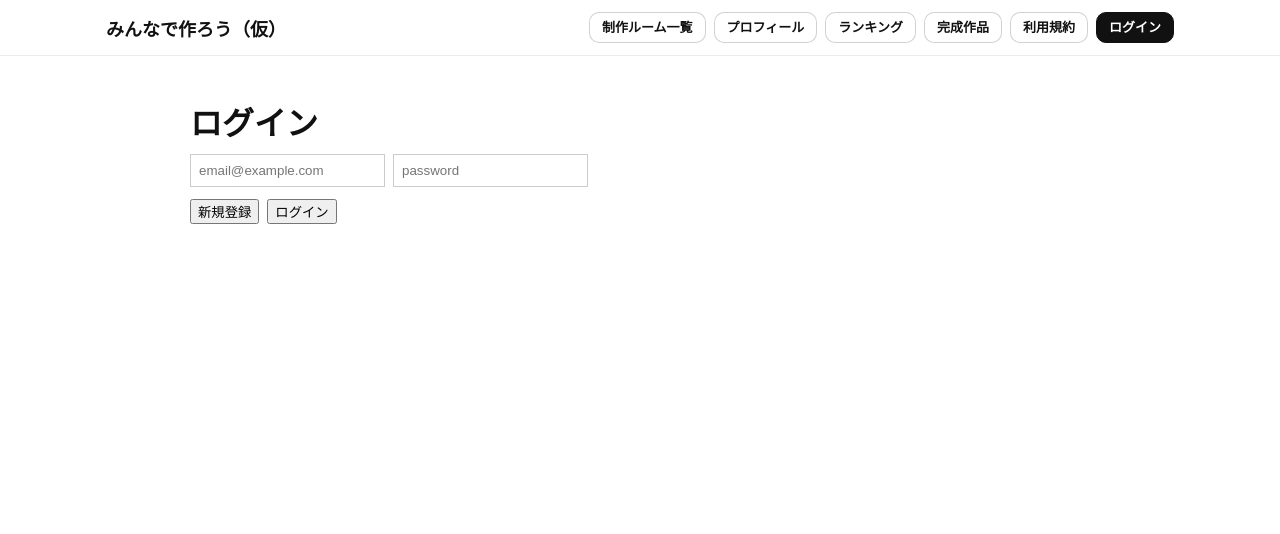
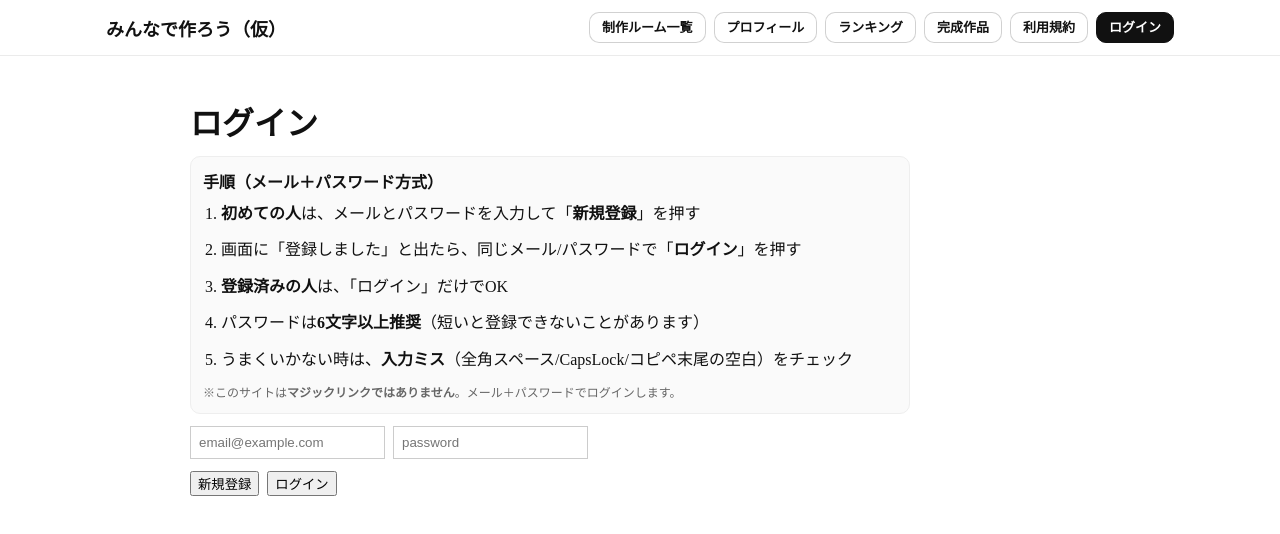
Before and after one commit to toki09141127-source/minnade-tsukuru, a Next.js app: page /login in a window 1280 px wide. Shown: the top 534 px of the page. Built offline with nearby package versions, Linux system fonts and the light colour scheme; no server answers.

Commit message:
ui: add login steps and improve message visibility

```diff
--- a/app/login/page.tsx
+++ b/app/login/page.tsx
@@ -3,7 +3,6 @@
 import React, { useEffect, useState } from 'react'
 import { useRouter } from 'next/navigation'
 import { supabase } from '../../lib/supabase/client'
-
 
 export default function LoginPage() {
   const router = useRouter()
@@ -41,7 +40,41 @@ export default function LoginPage() {
     <div style={{ padding: 24 }}>
       <h1>ログイン</h1>
 
-      <div style={{ display: 'flex', gap: 8, flexWrap: 'wrap' }}>
+      {/* ✅ 手順と注意点（最小追加） */}
+      <div
+        style={{
+          marginTop: 12,
+          padding: 12,
+          border: '1px solid #eee',
+          borderRadius: 10,
+          background: '#fafafa',
+          maxWidth: 720,
+        }}
+      >
+        <div style={{ fontWeight: 700, marginBottom: 6 }}>手順（メール＋パスワード方式）</div>
+        <ol style={{ margin: 0, paddingLeft: 18, lineHeight: 1.7 }}>
+          <li>
+            <strong>初めての人</strong>は、メールとパスワードを入力して「<strong>新規登録</strong>」を押す
+          </li>
+          <li>
+            画面に「登録しました」と出たら、同じメール/パスワードで「<strong>ログイン</strong>」を押す
+          </li>
+          <li>
+            <strong>登録済みの人</strong>は、「ログイン」だけでOK
+          </li>
+          <li>
+            パスワードは<strong>6文字以上推奨</strong>（短いと登録できないことがあります）
+          </li>
+          <li>
+            うまくいかない時は、<strong>入力ミス</strong>（全角スペース/CapsLock/コピペ末尾の空白）をチェック
+          </li>
+        </ol>
+        <div style={{ fontSize: 12, color: '#666', marginTop: 8 }}>
+          ※このサイトは<strong>マジックリンクではありません</strong>。メール＋パスワードでログインします。
+        </div>
+      </div>
+
+      <div style={{ display: 'flex', gap: 8, flexWrap: 'wrap', marginTop: 12 }}>
         <input
           type="email"
           placeholder="email@example.com"
@@ -63,7 +96,22 @@ export default function LoginPage() {
         <button onClick={signIn}>ログイン</button>
       </div>
 
-      <p style={{ marginTop: 12 }}>{message}</p>
+      {/* ✅ messageを少し目立たせる（最小変更） */}
+      {message && (
+        <p
+          style={{
+            marginTop: 12,
+            padding: 10,
+            border: '1px solid #ddd',
+            borderRadius: 10,
+            background: '#fff',
+            color: message.includes('登録しました') ? '#0a7' : '#b00020',
+            maxWidth: 720,
+          }}
+        >
+          {message}
+        </p>
+      )}
     </div>
   )
 }
```
